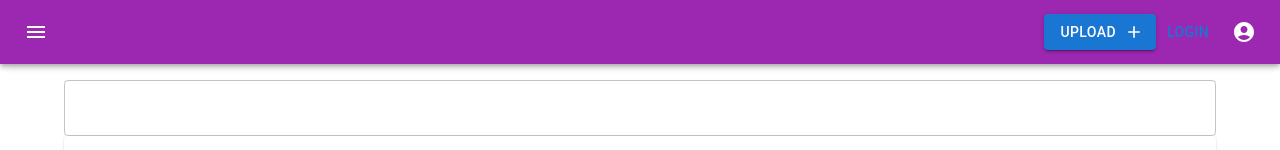
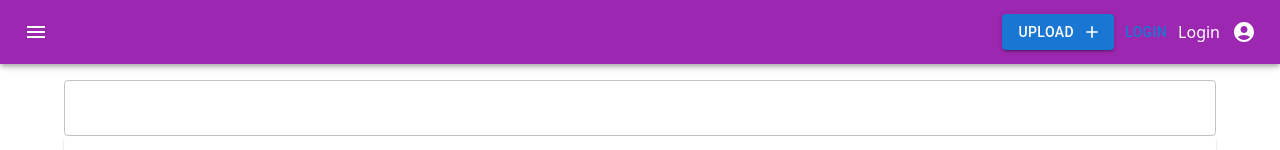
Before and after one commit to dudehacker/osu-pattern-gallery-UI, a React (Create React App) app: page / in a window 1280 px wide. Shown: the top 150 px of the page. Built offline with nearby package versions, Linux system fonts and the light colour scheme.

Commit message:
add new login button

```diff
--- a/src/views/DefaultAppBar.js
+++ b/src/views/DefaultAppBar.js
@@ -6,6 +6,8 @@ import { Upload } from "../components/Upload/Upload";
 import CloseIcon from '@mui/icons-material/Close';
 import axios from "axios";
 import routes from "../api"
+
+const authUrl = `${process.env.REACT_APP_OSU_AUTH}?client_id=${process.env.REACT_APP_OSU_CLIENT_ID}&response_type=code&redirect_uri=${process.env.REACT_APP_HOST}%2Fauth%2Fosu%2Fcallback&scope=friends.read+identify+public`
 
 const DefaultAppBar = () => {
   const [openAlert, setOpenAlert] = useState(false);
@@ -46,6 +48,7 @@ const DefaultAppBar = () => {
         <Box className="grow" />
         <Upload handleUpload={handleAlertOpen}/>
         <Button onClick={login}>Login</Button>
+        <a href={authUrl}>Login</a>
         <Box className="xs:none md:flex space-x-4">
           <IconButton
             size="large"
```
